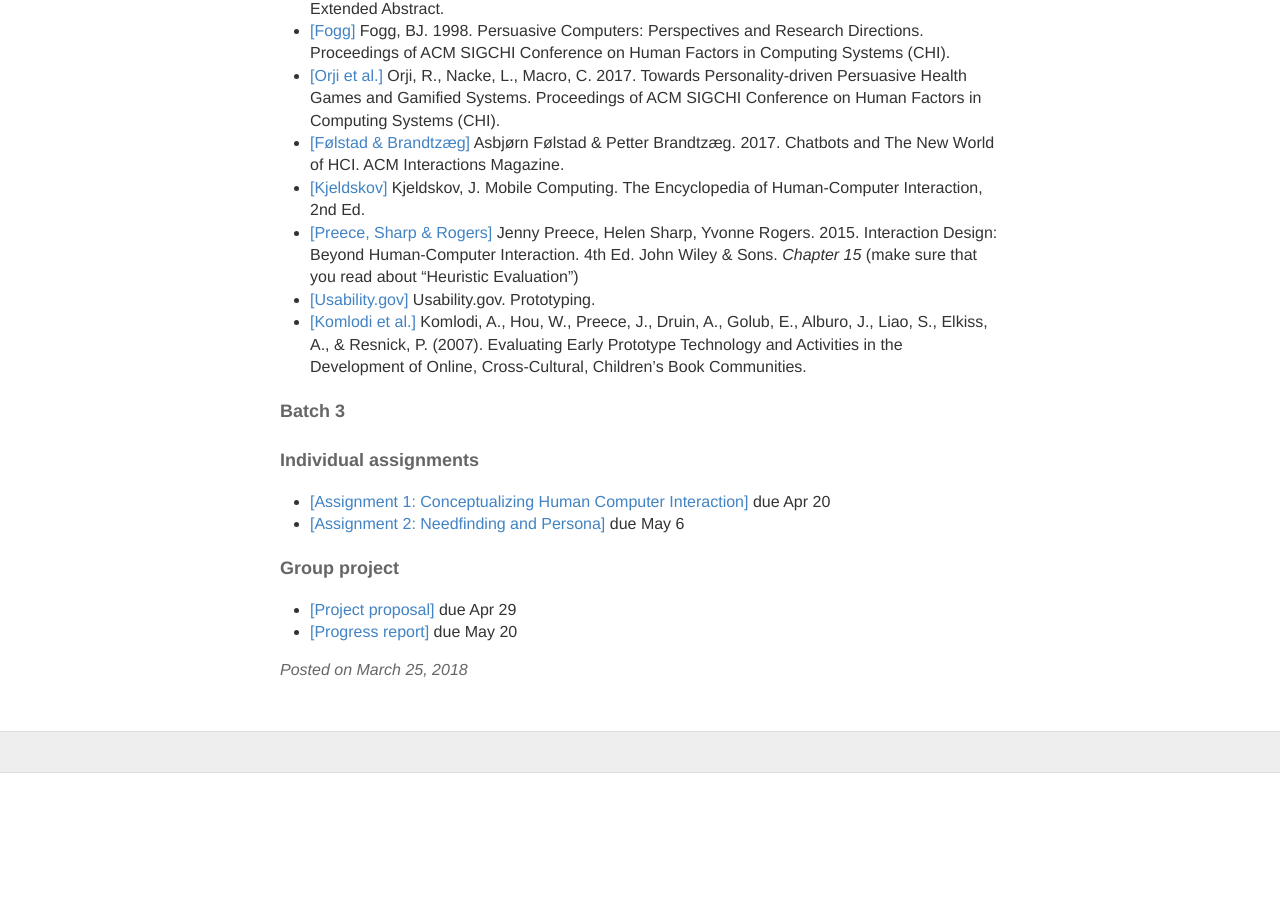
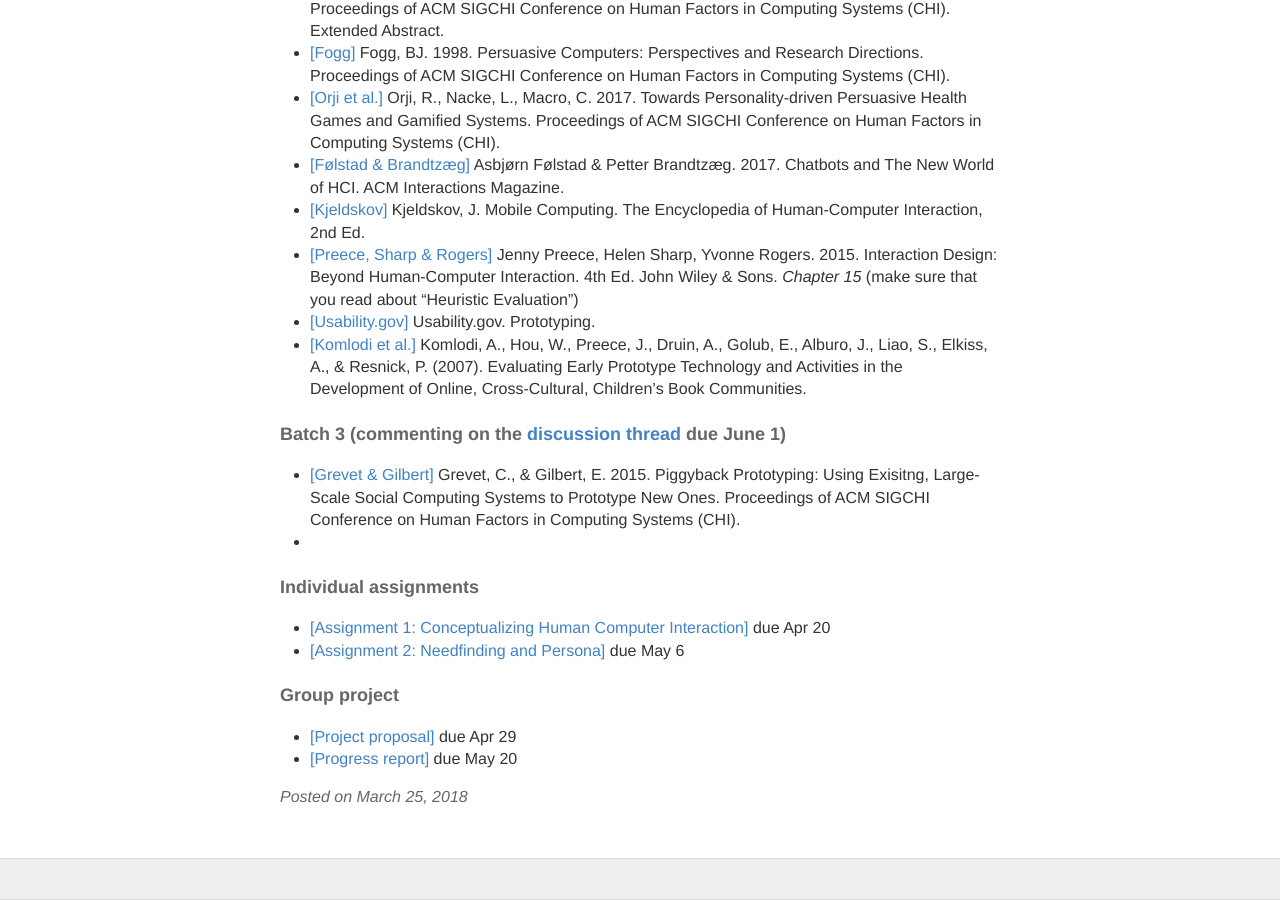
Before and after one commit to hciwang/hciwang.github.io, a Jekyll site: the page built from _posts/2018-3-25-lectures.md, in a window 1280 px wide and 900 px high, scrolled down 2871 px. Built offline with Jekyll 4.4.1, drawn with Linux system fonts in a browser that asks for light colours; before the commit the page ends 3644 px from its top, so only the background shows below that; some of the changed text lies outside the part shown.

Commit message:
Update 2018-3-25-lectures.md

```diff
--- a/_posts/2018-3-25-lectures.md
+++ b/_posts/2018-3-25-lectures.md
@@ -99,7 +99,11 @@
 
 
 
-#### Batch 3
+#### Batch 3 (commenting on the [discussion thread](https://canvas.ucdavis.edu/courses/225630/discussion_topics/182487) due June 1)
+- [[Grevet & Gilbert]](http://comp.social.gatech.edu/papers/chi15.airport.grevet.pdf)  Grevet, C., & Gilbert, E. 2015. Piggyback Prototyping: Using Exisitng, Large-Scale Social Computing Systems to Prototype New Ones. Proceedings of ACM SIGCHI Conference on Human Factors in Computing Systems (CHI).
+-
+
+
 
 #### Individual assignments
 - [[Assignment 1: Conceptualizing Human Computer Interaction]](https://canvas.ucdavis.edu/courses/225630/assignments/180502) due Apr 20
```
